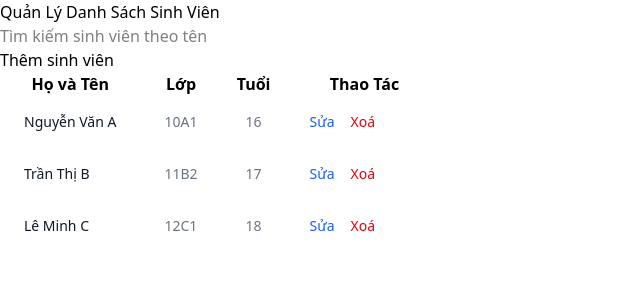
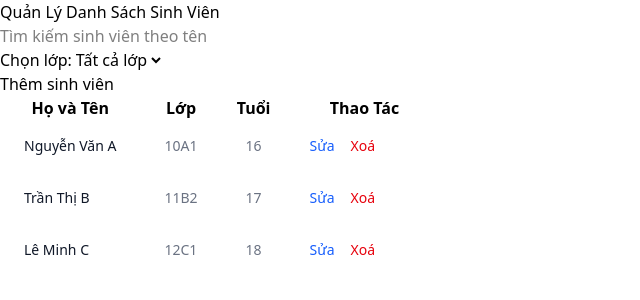
Before and after one commit to LeTThuyHien/PTGD_KTTK, a React (Vite) app: page / in a window 1280 px wide. Shown: the top 300 px of the page, without its empty margins (0-640 px from the left). Built offline with nearby package versions, Linux system fonts and the light colour scheme.

Commit message:
7.Lọc Sinh Viên Theo Lớp

```diff
--- a/src/App.jsx
+++ b/src/App.jsx
@@ -10,7 +10,8 @@ function App() {
   const [newStudent, setNewStudent] = useState({ name: "", class: "", age: "" });
   const [showForm, setShowForm] = useState(false);
   const [editStudent, setEditStudent] = useState(null);
-  const [searchTerm, setSearchTerm] = useState(""); // Thêm state tìm kiếm
+  const [searchTerm, setSearchTerm] = useState(""); // Tìm kiếm theo tên
+  const [selectedClass, setSelectedClass] = useState(""); // Lọc theo lớp
 
   const handleInputChange = (e) => {
     const { name, value } = e.target;
@@ -56,20 +57,26 @@ function App() {
   };
 
   const handleSearchChange = (e) => {
-    setSearchTerm(e.target.value.toLowerCase()); // Cập nhật tìm kiếm (không phân biệt hoa thường)
+    setSearchTerm(e.target.value.toLowerCase());
   };
 
-  // Lọc sinh viên theo tên
-  const filteredStudents = students.filter((student) =>
+  const handleClassFilterChange = (e) => {
+    setSelectedClass(e.target.value);
+  };
+
+  // Lọc sinh viên theo tên và lớp
+  const filteredStudents = students
+    .filter((student) =>
       student.name.toLowerCase().includes(searchTerm)
-  );
+    )
+    .filter((student) => (selectedClass ? student.class === selectedClass : true));
 
   return (
     <div className="container">
       <h1>Quản Lý Danh Sách Sinh Viên</h1>
 
+      <div className="info-title">
         {/* Input tìm kiếm */}
-      <div className="info-title">
         <div className="search-container">
           <input
             type="text"
@@ -79,13 +86,27 @@ function App() {
           />
         </div>
 
+        {/* Dropdown lọc sinh viên theo lớp */}
+        <div className="class-filter-container">
+          <label htmlFor="class-filter">Chọn lớp:</label>
+          <select
+            id="class-filter"
+            value={selectedClass}
+            onChange={handleClassFilterChange}
+          >
+            <option value="">Tất cả lớp</option>
+            <option value="10A1">10A1</option>
+            <option value="11B2">11B2</option>
+            <option value="12C1">12C1</option>
+          </select>
+        </div>
+
         {/* Nút hiển thị form thêm sinh viên */}
         {!showForm && !editStudent && (
           <button className="btn-add" onClick={() => setShowForm(true)}>
             Thêm sinh viên
           </button>
         )}
-
       </div>
 
       {/* Hiển thị overlay và form thêm sinh viên hoặc chỉnh sửa sinh viên */}
@@ -162,7 +183,7 @@ function App() {
                   colSpan={4}
                   style={{ textAlign: "center", padding: "16px", color: "#888" }}
                 >
-                  Không có sinh viên nào khớp với tìm kiếm!
+                  Không có sinh viên nào khớp với tìm kiếm hoặc lớp đã chọn!
                 </td>
               </tr>
             )}
```
Also changed, not shown: minhchung/7.LocSinhVien.png (added). Lines whose indentation alone changed are shown as unchanged.
